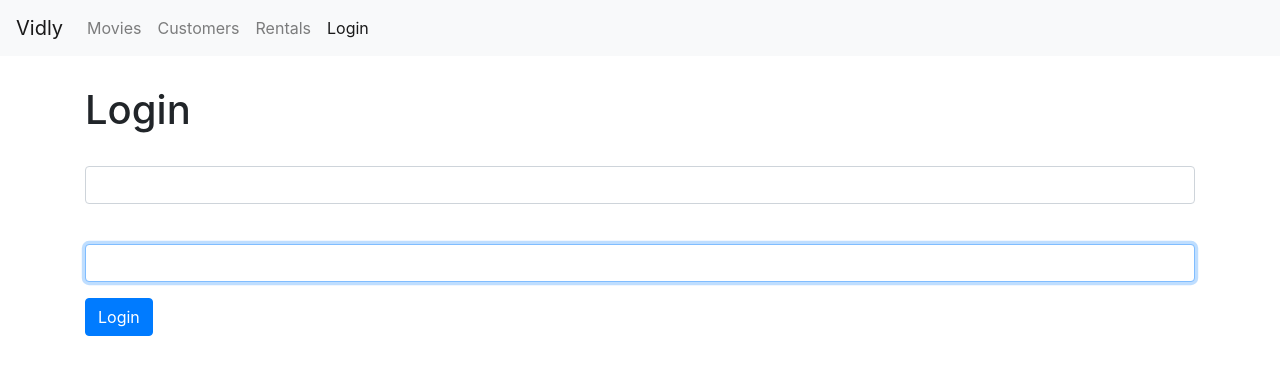
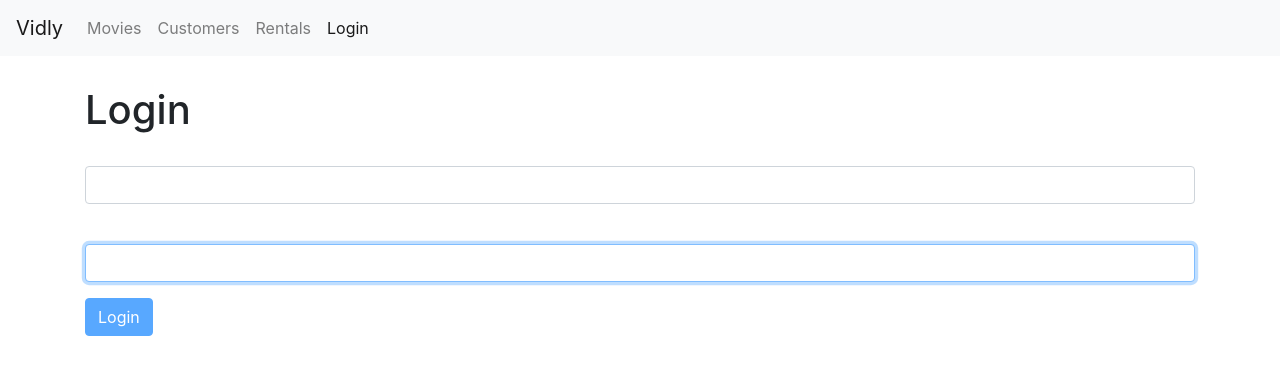
Before and after one commit to jyzgo/MoviesStore, a React (Create React App) app: page /login in a window 1280 px wide. Shown: the top 374 px of the page. Built offline with nearby package versions, Linux system fonts and the light colour scheme.

Commit message:
add disabled button

```diff
--- a/src/components/loginForm.jsx
+++ b/src/components/loginForm.jsx
@@ -21,7 +21,6 @@
     const result = Joi.validate(this.state.account, this.schema, {
       abortEarly: false
     });
-    console.log(result);
     const errors = {};
     if (result.error) {
       for (let e of result.error.details) {
@@ -78,7 +77,9 @@
             error={errors.password}
           />
 
-          <button className="btn btn-primary">Login</button>
+          <button disabled={this.validate()} className="btn btn-primary">
+            Login
+          </button>
         </form>
       </div>
     );
```
